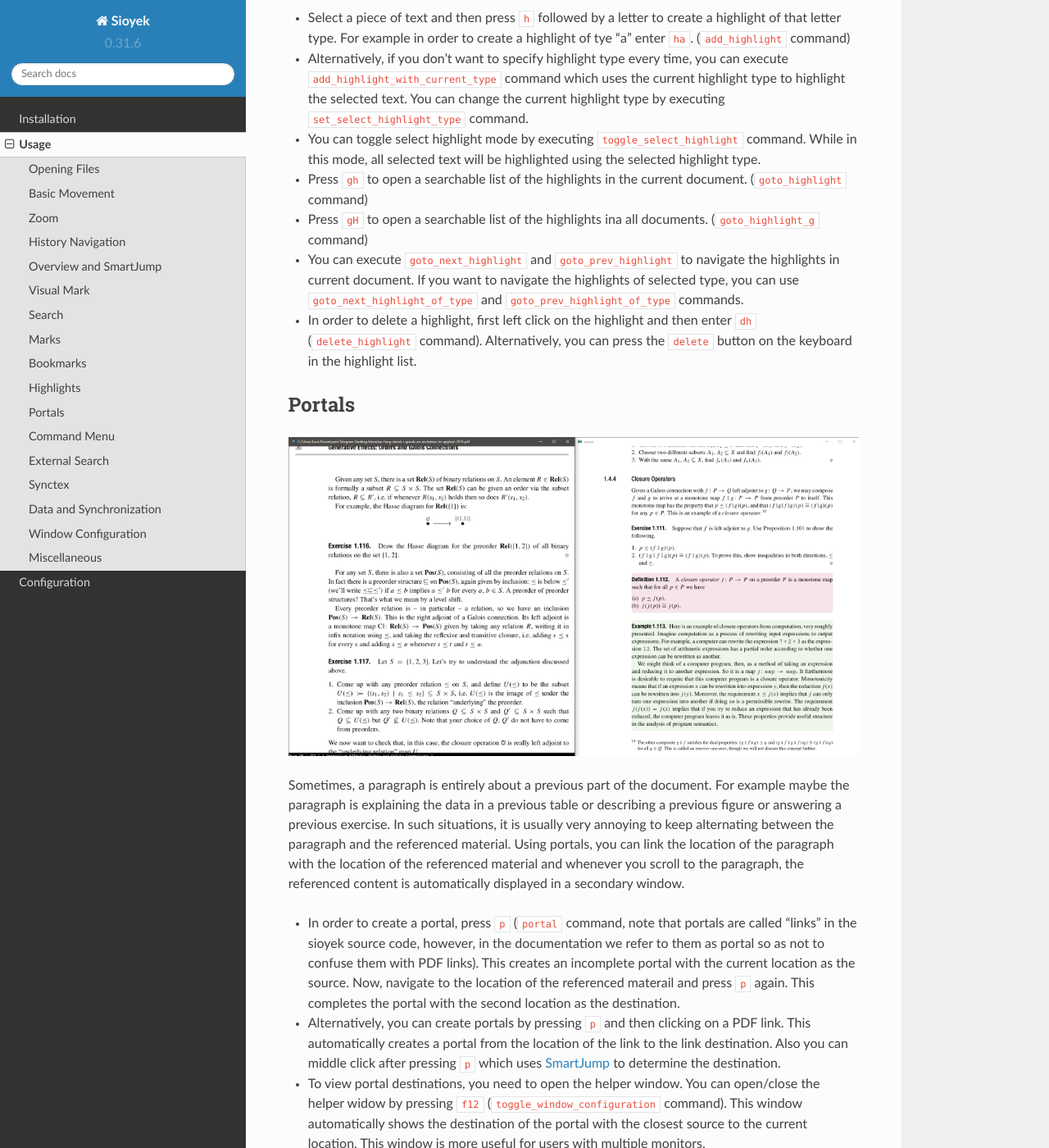
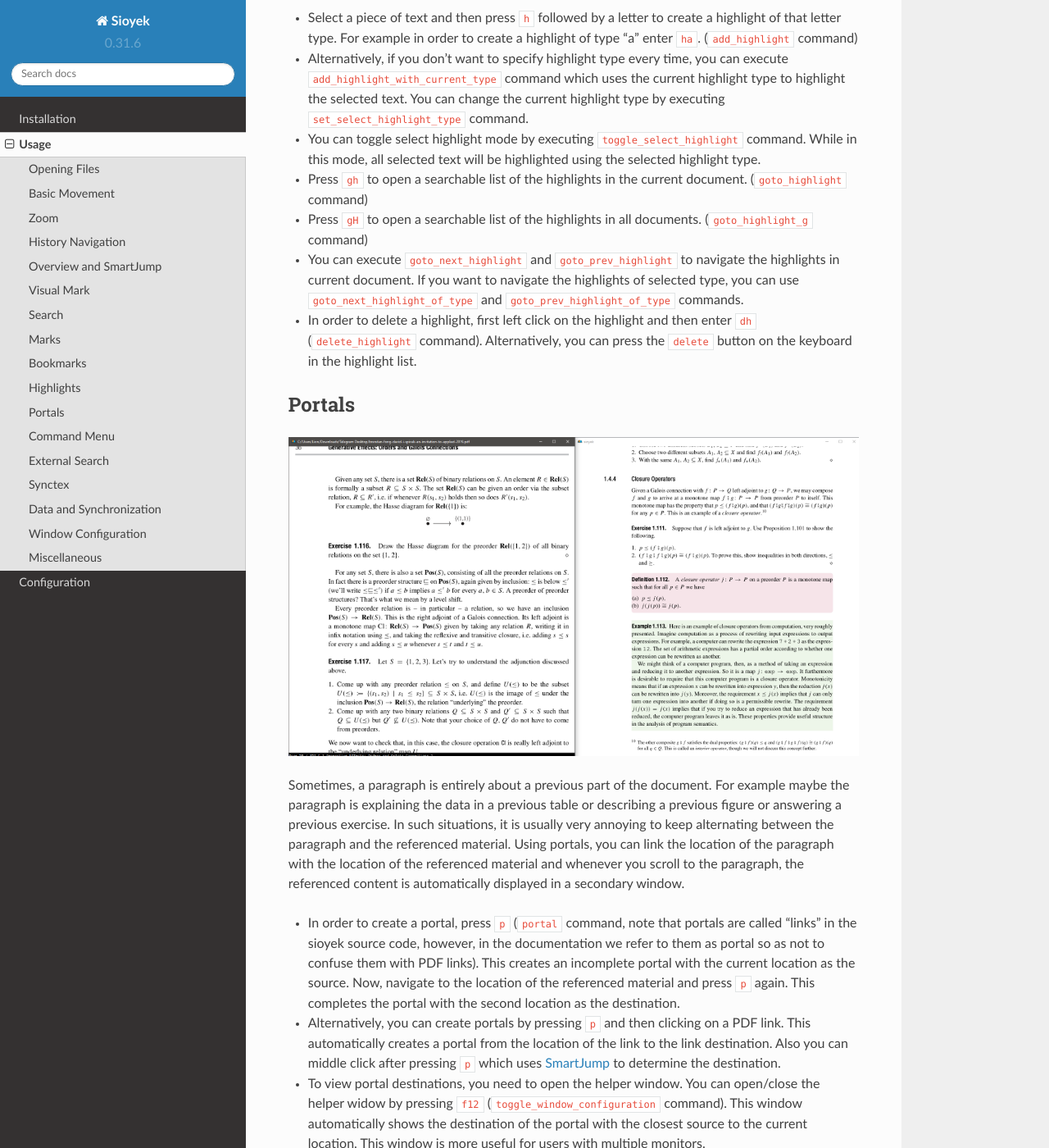
Before and after one commit to ahrm/sioyek-documentation, a Sphinx documentation site: the page built from docs/source/usage.rst, in a window 1280 px wide and 1400 px high, scrolled down 5308 px. Shown: the whole window at 82% size. Built offline with Sphinx 7.4.7 and the Read the Docs theme 2.0.0, drawn with Linux system fonts in a browser that asks for light colours; some of the changed text lies outside the part shown.

Commit message:
Fix typos in docs

```diff
--- a/docs/source/usage.rst
+++ b/docs/source/usage.rst
@@ -97,7 +97,7 @@ Search
 - Press :code:`/` or :code:`<Ctrl f>` to open the search menu. (:code:`search` command)
 - Once a search is initiated, you can press :code:`n` to go to the next match or :code:`N` to go to the previous match. (:code:`next_item` and :code:`previous_item` commands)
 - You can enter :code:`c/` to search only the current chapter. (:code:`chapter_search` command).
-- You can limit the search range to specific page range using the following syntax in the search bar :code:`<begin,end>search term`. For example, if you want to search for the term 'Figure' in pages 20 to 30, you can enter the following::
+- You can limit the search range to a specific page range using the following syntax in the search bar :code:`<begin,end>search term`. For example, if you want to search for the term 'Figure' in pages 20 to 30, you can enter the following::
 
    <20,30>Figure
 
@@ -132,11 +132,11 @@ Highlights
 
 You can highlight text in sioyek. Similar to marks, you can assign a "type" to each highlight using a lower case alphabet letter. Highlights of different types are distinguished by different colors.
 
-- Select a piece of text and then press :code:`h` followed by a letter to create a highlight of that letter type. For example in order to create a highlight of tye "a" enter :code:`ha`. (:code:`add_highlight` command)
+- Select a piece of text and then press :code:`h` followed by a letter to create a highlight of that letter type. For example in order to create a highlight of type "a" enter :code:`ha`. (:code:`add_highlight` command)
 - Alternatively, if you don't want to specify highlight type every time, you can execute :code:`add_highlight_with_current_type` command which uses the current highlight type to highlight the selected text. You can change the current highlight type by executing :code:`set_select_highlight_type` command.
 - You can toggle select highlight mode by executing :code:`toggle_select_highlight` command. While in this mode, all selected text will be highlighted using the selected highlight type.
 - Press :code:`gh` to open a searchable list of the highlights in the current document. (:code:`goto_highlight` command)
-- Press :code:`gH` to open a searchable list of the highlights ina all documents. (:code:`goto_highlight_g` command)
+- Press :code:`gH` to open a searchable list of the highlights in all documents. (:code:`goto_highlight_g` command)
 - You can execute :code:`goto_next_highlight` and :code:`goto_prev_highlight` to navigate the highlights in current document. If you want to navigate the highlights of selected type, you can use :code:`goto_next_highlight_of_type` and :code:`goto_prev_highlight_of_type` commands.
 - In order to delete a highlight, first left click on the highlight and then enter :code:`dh` (:code:`delete_highlight` command). Alternatively, you can press the :code:`delete` button on the keyboard in the highlight list.
 
@@ -148,7 +148,7 @@ Portals
 
 Sometimes, a paragraph is entirely about a previous part of the document. For example maybe the paragraph is explaining the data in a previous table or describing a previous figure or answering a previous exercise. In such situations, it is usually very annoying to keep alternating between the paragraph and the referenced material. Using portals, you can link the location of the paragraph with the location of the referenced material and whenever you scroll to the paragraph, the referenced content is automatically displayed in a secondary window.
 
-- In order to create a portal, press :code:`p` (:code:`portal` command, note that portals are called "links" in the sioyek source code, however, in the documentation we refer to them as portal so as not to confuse them with PDF links). This creates an incomplete portal with the current location as the source. Now, navigate to the location of the referenced materail and press :code:`p` again. This completes the portal with the second location as the destination.
+- In order to create a portal, press :code:`p` (:code:`portal` command, note that portals are called "links" in the sioyek source code, however, in the documentation we refer to them as portal so as not to confuse them with PDF links). This creates an incomplete portal with the current location as the source. Now, navigate to the location of the referenced material and press :code:`p` again. This completes the portal with the second location as the destination.
 - Alternatively, you can create portals by pressing :code:`p` and then clicking on a PDF link. This automatically creates a portal from the location of the link to the link destination. Also you can middle click after pressing :code:`p` which uses `SmartJump`_ to determine the destination.
 - To view portal destinations, you need to open the helper window. You can open/close the helper widow by pressing :code:`f12` (:code:`toggle_window_configuration` command). This window automatically shows the destination of the portal with the closest source to the current location. This window is more useful for users with multiple monitors.
 - You can delete the closest portal by entering :code:`dp` (:code:`delete_portal` command)
```
Also changed, not shown: other parts of docs/source/usage.rst (+1 -1 lines).
